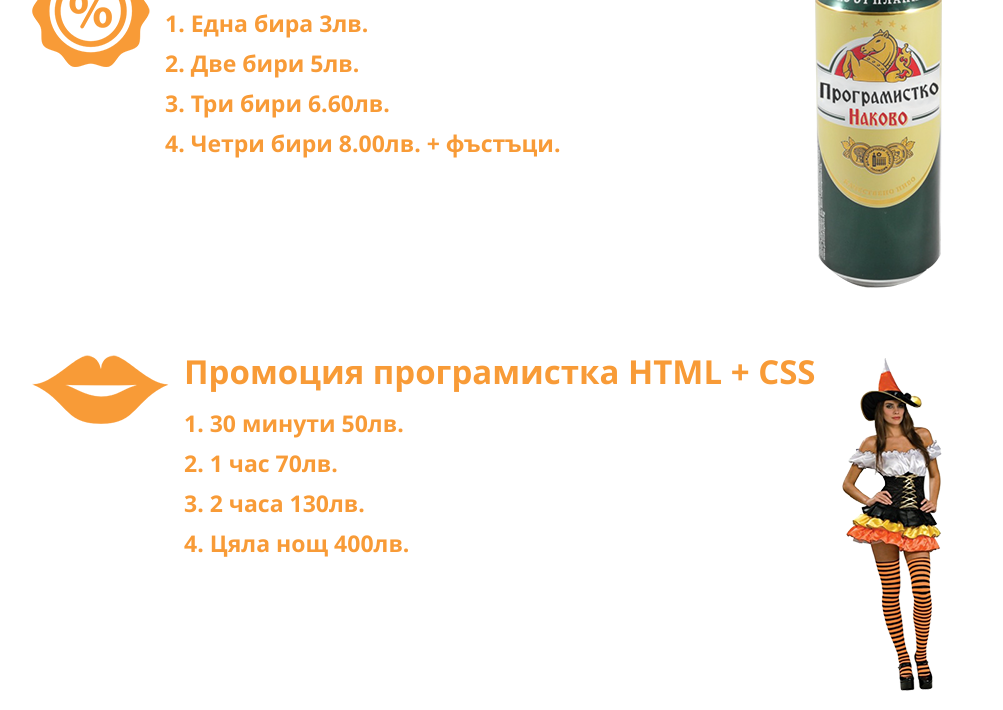
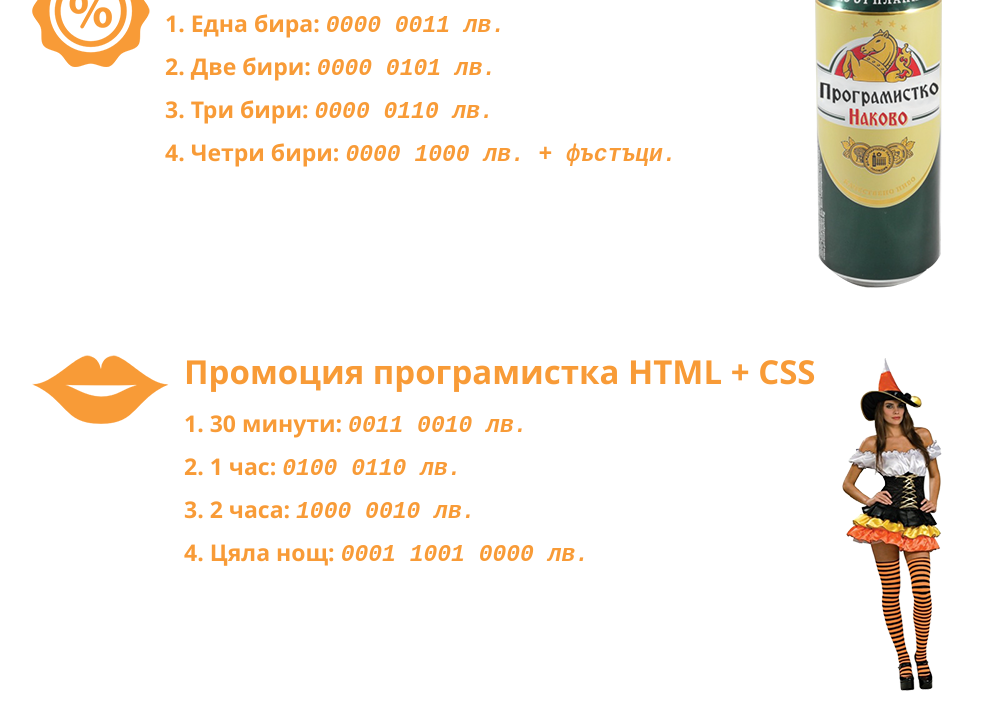
Before and after one commit to vsavov1/TEAM-DARK-BYZANTIUM-, a plain HTML site: page code/index.html in a window 1280 px wide. Shown: the part 537-1247 px from the top of the page, without its empty margins (138-1141 px from the left). Drawn offline with nearby package versions, Linux system fonts and the light colour scheme.

Commit message:
Prices converted in Binary

```diff
--- a/code/css/style.css
+++ b/code/css/style.css
@@ -251,3 +251,7 @@ ul.countdown li p {
   margin-right: 30px;
   margin-top: -30px;
 }
+.price{
+    font-family: monospace;
+    font-style: italic;
+}
--- a/code/index.html
+++ b/code/index.html
@@ -44,10 +44,10 @@
 			<div id="beericon"></div>
 			<div id="beertext">
 				<p id="beertexttile">Промоция за програмсити</p>
-				<p id="beertextpromo">1. Една бира 3лв.</br>
-									  2. Две бири 5лв.</br>
-									  3. Три бири 6.60лв.</br>
-									  4. Четри бири 8.00лв. + фъстъци.</p>
+				<p id="beertextpromo">1. Една бира: <span class="price">0000 0011 лв.</span></br>
+									  2. Две бири: <span class="price">0000 0101 лв.</span></br>
+									  3. Три бири: <span class="price">0000 0110 лв.</span></br>
+									  4. Четри бири: <span class="price">0000 1000 лв. + фъстъци.</span></p>
 			</div>
 			<div id="beerpic"></div>
 		</div>
@@ -55,10 +55,10 @@
 			<div id="programistkaicon"></div>
 			<div id="programistkatext">
 				<p id="programistkatexttile">Промоция програмистка HTML + CSS</p>
-				<p id="programistkatextpromo">1. 30 минути 50лв.</br>
-											  2. 1 час 70лв.</br>
-											  3. 2 часа 130лв.</br>
-											  4. Цяла нощ 400лв.</p>
+				<p id="programistkatextpromo">1. 30 минути: <span class="price">0011 0010 лв.</span></br>
+											  2. 1 час: <span class="price">0100 0110 лв.</span></br>
+											  3. 2 часа: <span class="price">1000 0010 лв.</span></br>
+											  4. Цяла нощ: <span class="price">0001 1001 0000 лв.</span></p>
 			</div>
 			<div id="programistkapic"></div>
 		</div>
```
